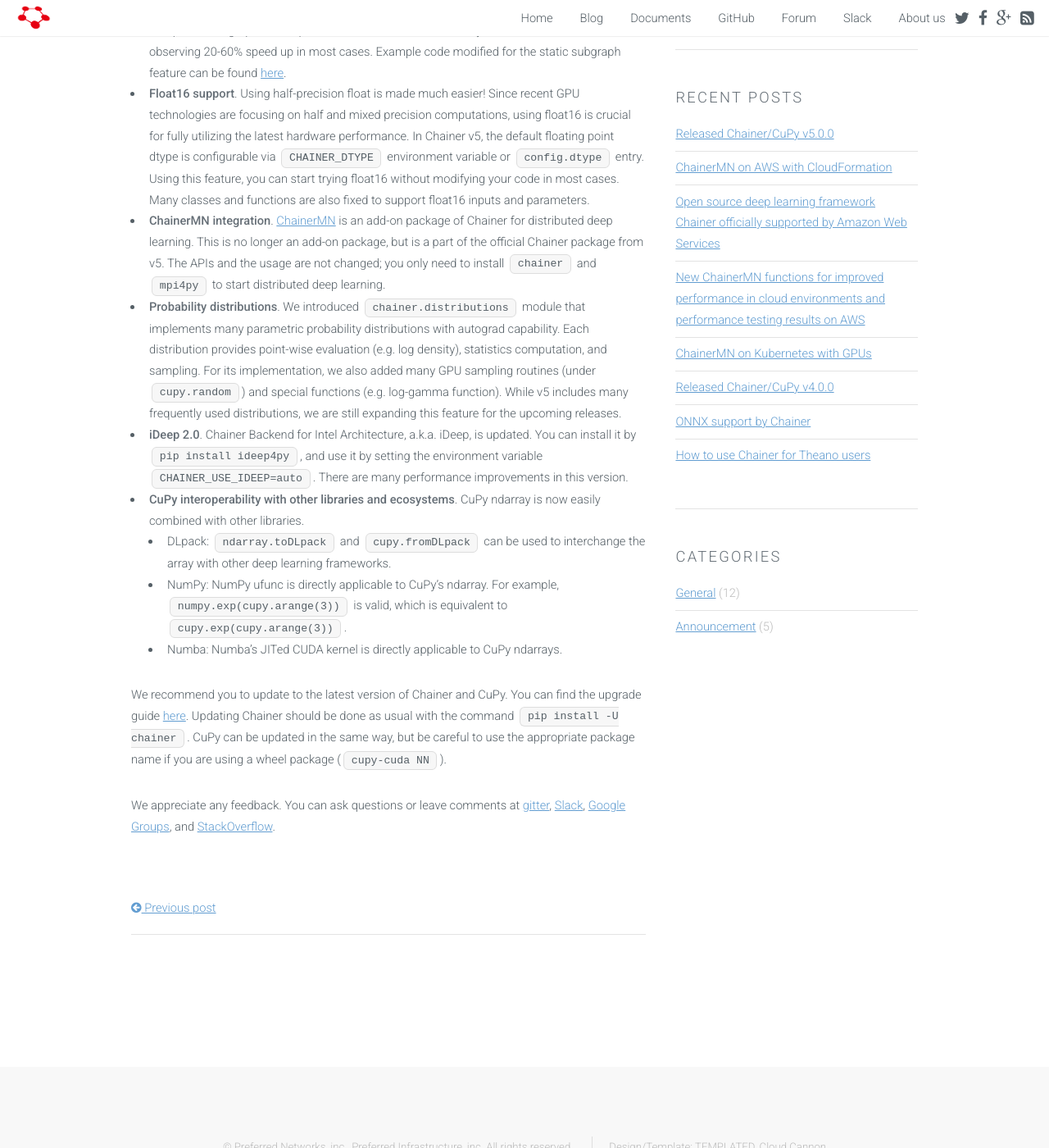
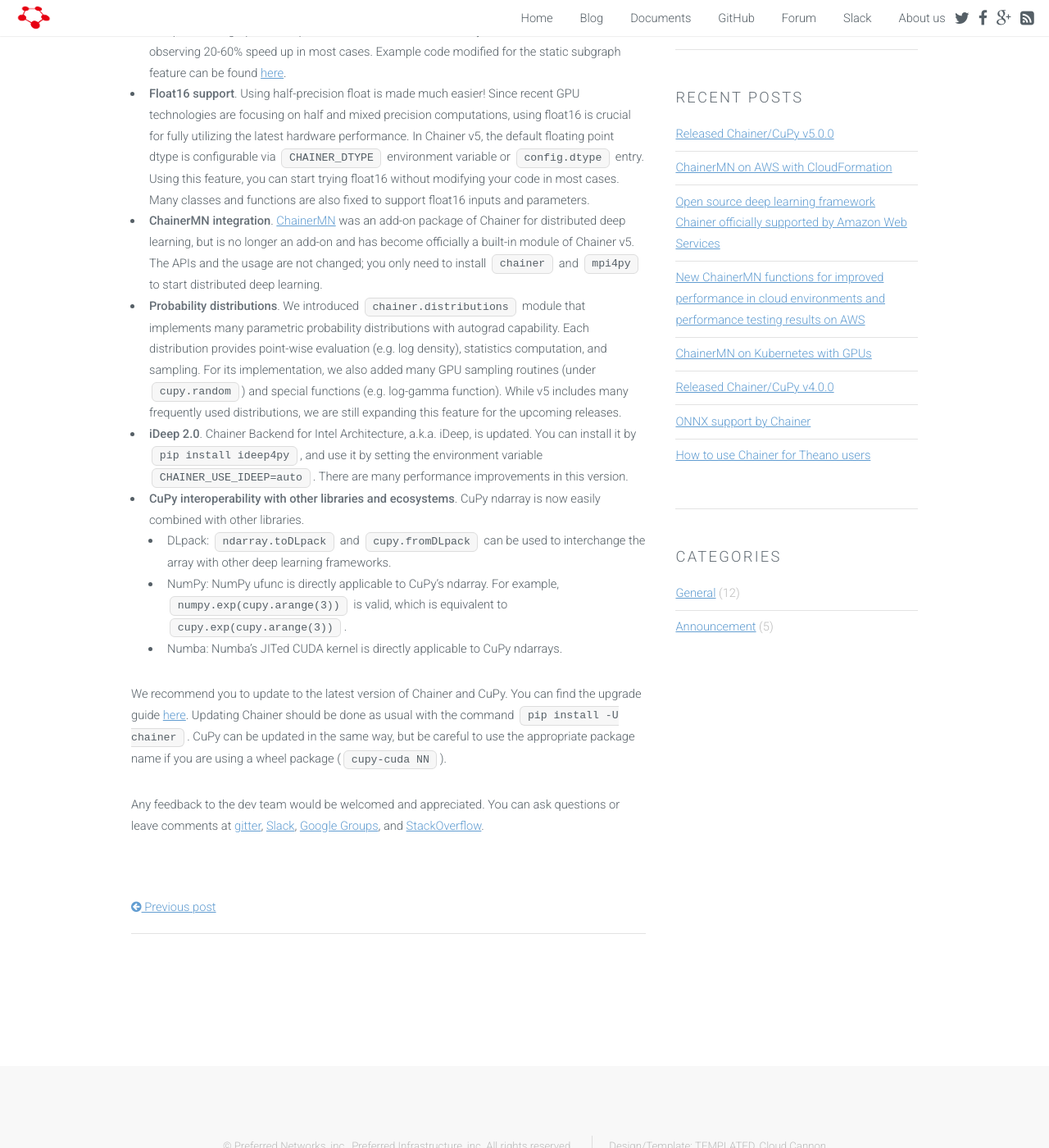
Before and after one commit to chainer/chainer.org, a Jekyll site: the page built from _posts/2018-10-25-released-v5.md, in a window 1280 px wide and 1400 px high, scrolled down 533 px. Shown: the whole window at 82% size. Built offline with Jekyll 4.4.1, drawn with Linux system fonts in a browser that asks for light colours.

Commit message:
Reflect review

```diff
--- a/_posts/2018-10-25-released-v5.md
+++ b/_posts/2018-10-25-released-v5.md
@@ -21,8 +21,8 @@
   Using this feature, you can start trying float16 without modifying your code in most cases.
   Many classes and functions are also fixed to support float16 inputs and parameters.
 - **ChainerMN integration**.
-  [ChainerMN](https://github.com/chainer/chainermn) is an add-on package of Chainer for distributed deep learning.
-  This is no longer an add-on package, but is a part of the official Chainer package from v5.
+  [ChainerMN](https://github.com/chainer/chainermn) was an add-on package of Chainer for distributed deep learning,
+  but is no longer an add-on and has become officially a built-in module of Chainer v5.
   The APIs and the usage are not changed; you only need to install `chainer` and `mpi4py` to start distributed deep learning.
 - **Probability distributions**.
   We introduced `chainer.distributions` module that implements many parametric probability distributions with autograd capability.
@@ -45,5 +45,5 @@
 CuPy can be updated in the same way, but be careful to use the appropriate package name if you are using a wheel package (`cupy-cuda
 NN`).
 
-We appreciate any feedback.
+Any feedback to the dev team would be welcomed and appreciated.
 You can ask questions or leave comments at [gitter](https://gitter.im/chainer), [Slack](https://bit.ly/join-chainer-slack), [Google Groups](https://groups.google.com/forum/#!forum/chainer), and [StackOverflow](https://stackoverflow.com/questions/tagged/chainer).
```
